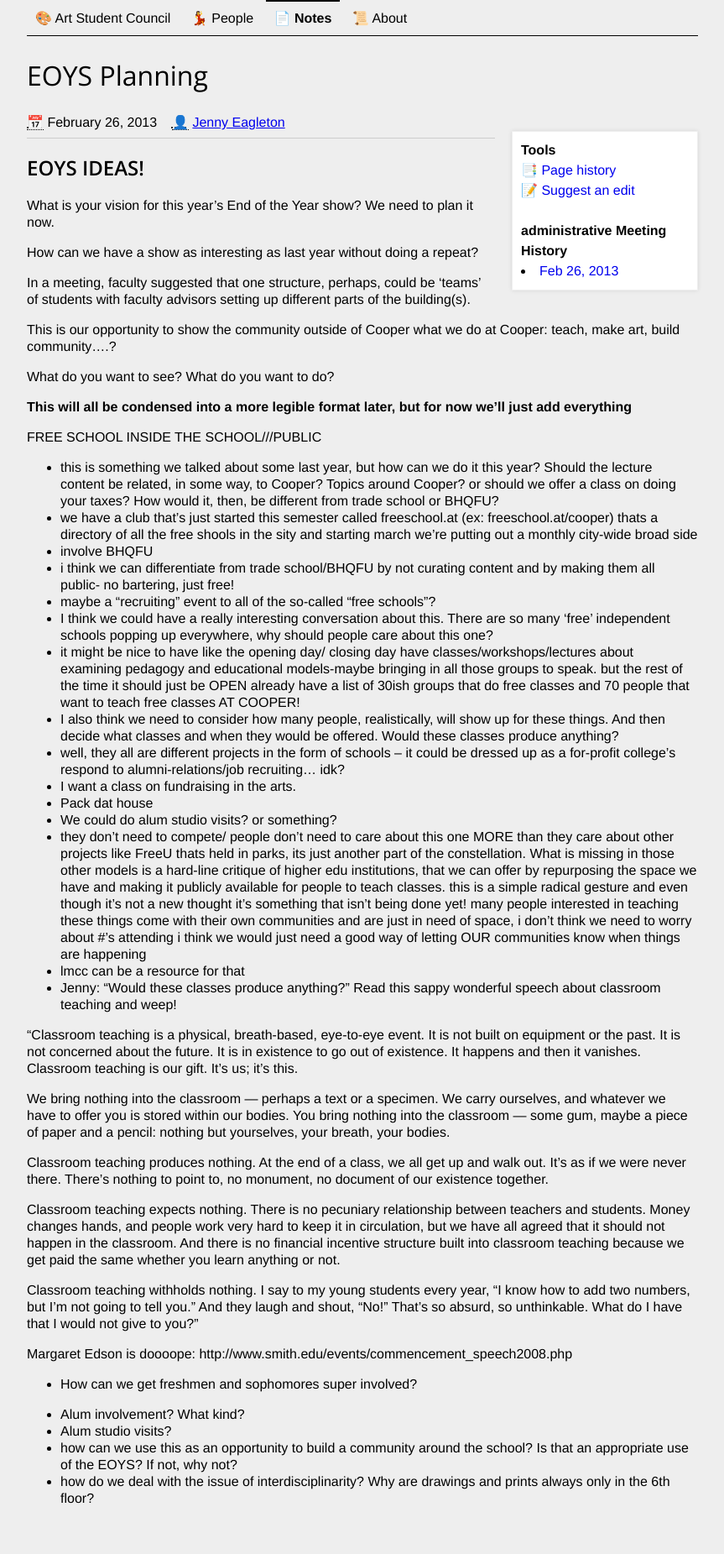
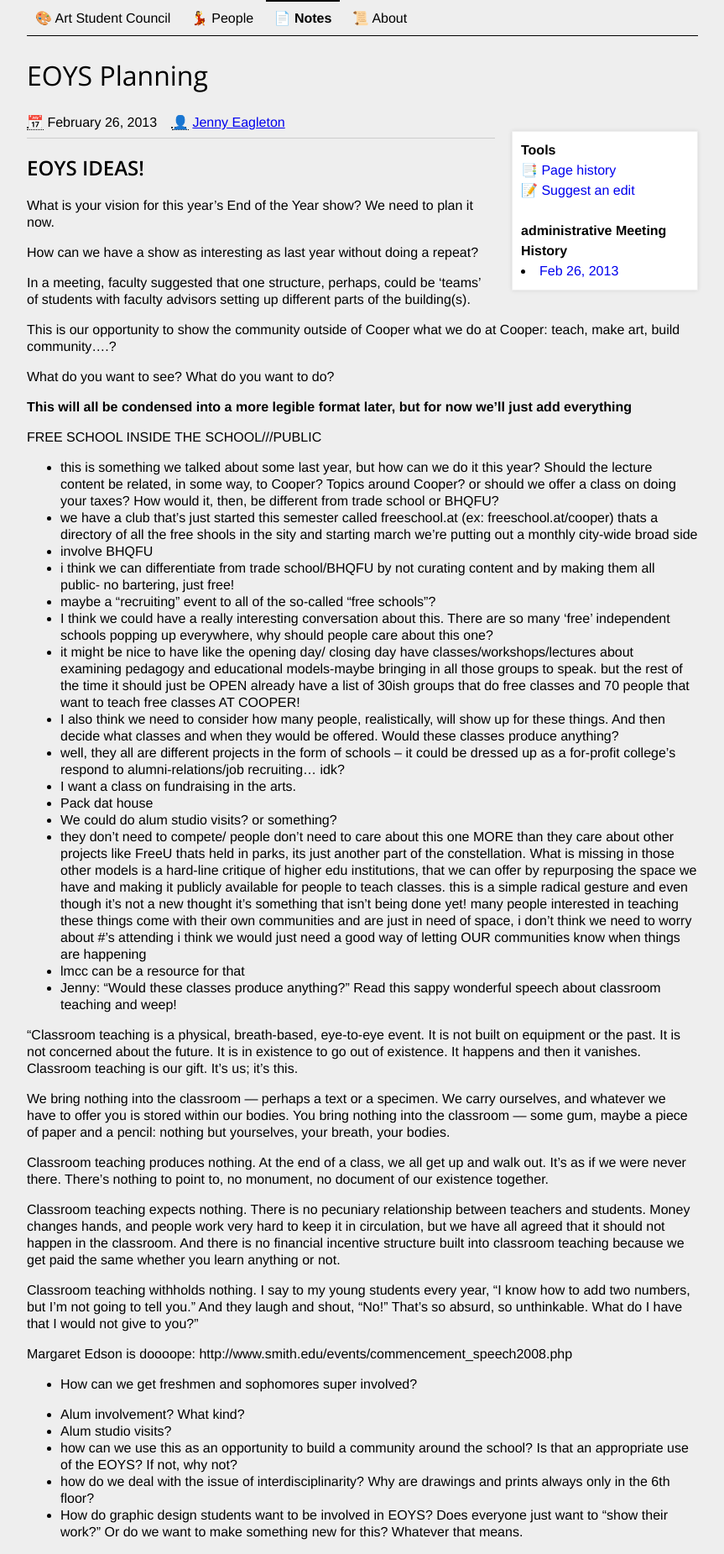
Before and after one commit to CooperASC/cooperasc.github.com, a Jekyll site: the page built from _posts/notes/2013-02-26-eoys.md, in a window 1280 px wide. Shown: the whole page at 84% size, without its empty margins (208-1071 px from the left). Built offline with Jekyll 4.4.1, drawn with Linux system fonts in a browser that asks for light colours; before the commit the page ends 1811 px from its top, so only the background shows below that.

Commit message:
Updated _posts/notes/2013-02-26-eoys.md

```diff
--- a/_posts/notes/2013-02-26-eoys.md
+++ b/_posts/notes/2013-02-26-eoys.md
@@ -68,3 +68,4 @@ Margaret Edson is doooope: http://www.smith.edu/events/commencement_speech2008.p
 - Alum studio visits?
 - how can we use this as an opportunity to build a community around the school? Is that an appropriate use of the EOYS? If not, why not?
 - how do we deal with the issue of interdisciplinarity? Why are drawings and prints always only in the 6th floor?
+- How do graphic design students want to be involved in EOYS? Does everyone just want to "show their work?" Or do we want to make something new for this? Whatever that means.
```
